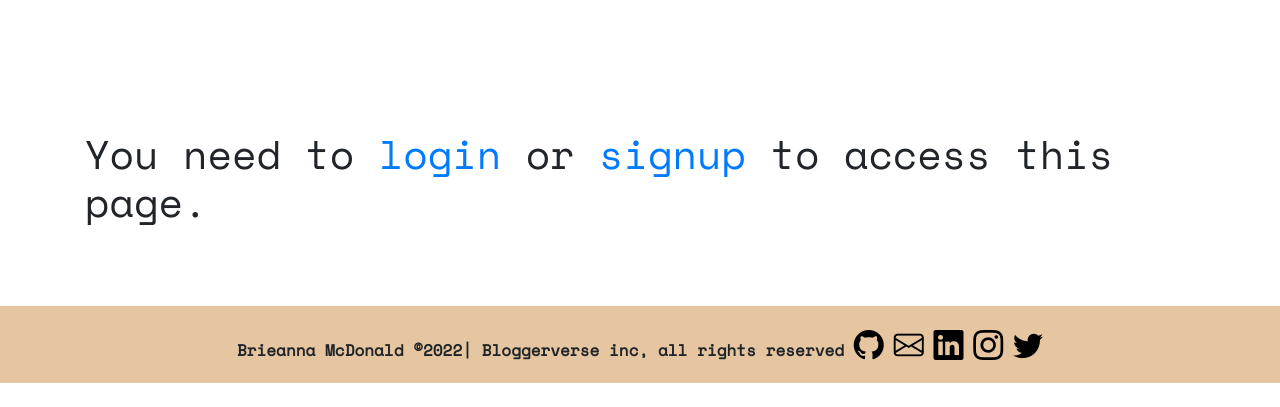
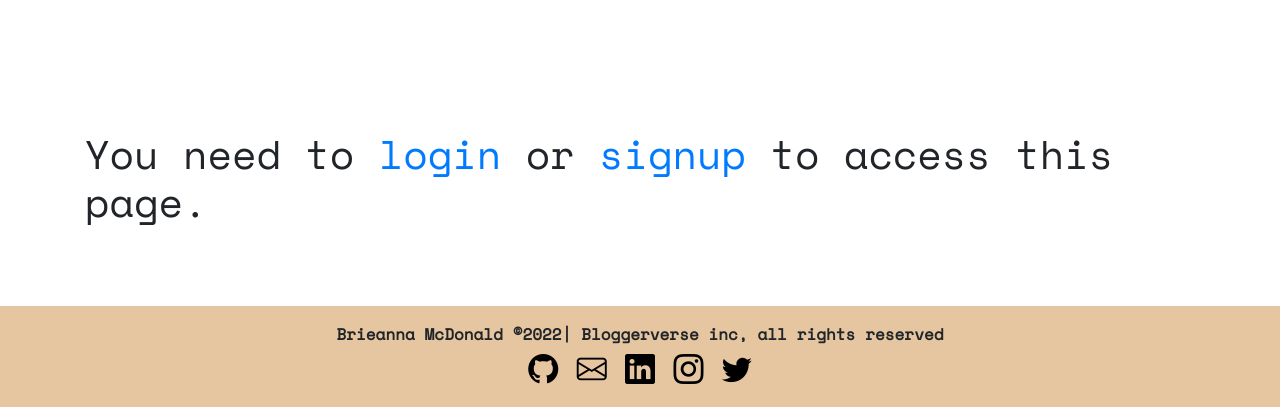
Before and after one commit to Code-Institute-Submissions/bmcdonald2000-bloggerverse_NovResub, a Django app: page /Add_Category/ in a window 1280 px wide. Shown: the part 403-810 px from the top of the page. Before the commit the page ends 786 px from the top, so only its background shows below. Run offline with Django 3.2, Linux system fonts and the light colour scheme; some libraries are stand-ins or nearby versions.

Commit message:
fix: typo

```diff
--- a/myblog/templates/base.html
+++ b/myblog/templates/base.html
@@ -134,7 +134,7 @@
 
 
   <footer class="footer mt-auto py-3 ">
-    <strong>Brieanna McDonald ©2022| Bloggerverse inc, all rights reserved</strong> <a href="https://github.com/bmcdonald2000" target="_blank" rel="noopener noreferrer"><i class='bi bi-github icons'></i></a> <a href="mailto:bmcdonald1406@gmail.com" target="_blank" rel="noopener noreferrer"><i class='bi bi-envelope icons'></i></a> <a href="https://www.linkedin.com/in/brieanna-mcdonald-0263b1212/" target="_blank" rel="noopener noreferrer"><i class="bi bi-linkedin icons"></i></a> <a href="https://www.instagram.com/" target="_blank" rel="noopener noreferrer"><i class="bi bi-instagram icons"></i></a> <a href="https://twitter.com/?lang=en" target="_blank" rel="noopener noreferrer"><i class="bi bi-twitter icons"></i></a></div>
+    <strong>Brieanna McDonald ©2022| Bloggerverse inc, all rights reserved</strong> <div class=icons><a href="https://github.com/bmcdonald2000" target="_blank" rel="noopener noreferrer"><i class='bi bi-github icons'></i></a> <a href="mailto:bmcdonald1406@gmail.com" target="_blank" rel="noopener noreferrer"><i class='bi bi-envelope icons'></i></a> <a href="https://www.linkedin.com/in/brieanna-mcdonald-0263b1212/" target="_blank" rel="noopener noreferrer"><i class="bi bi-linkedin icons"></i></a> <a href="https://www.instagram.com/" target="_blank" rel="noopener noreferrer"><i class="bi bi-instagram icons"></i></a> <a href="https://twitter.com/?lang=en" target="_blank" rel="noopener noreferrer"><i class="bi bi-twitter icons"></i></a></div>
   </footer>
   </body>
 </html>
```
